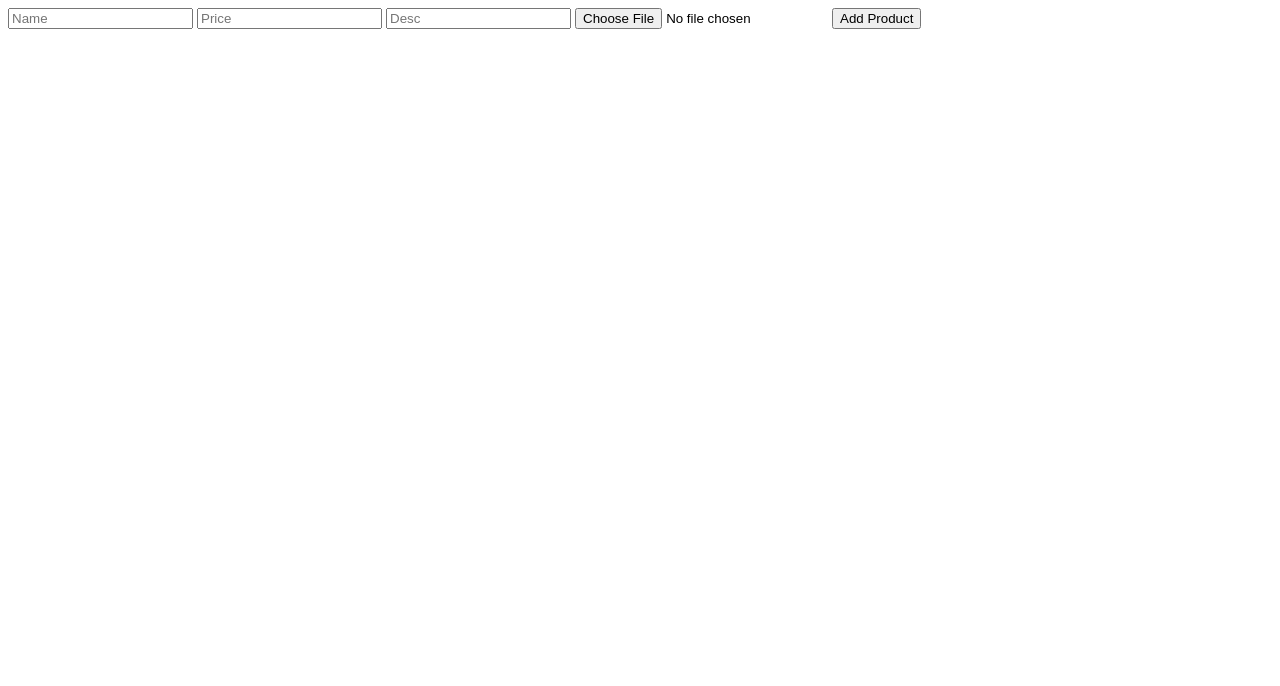
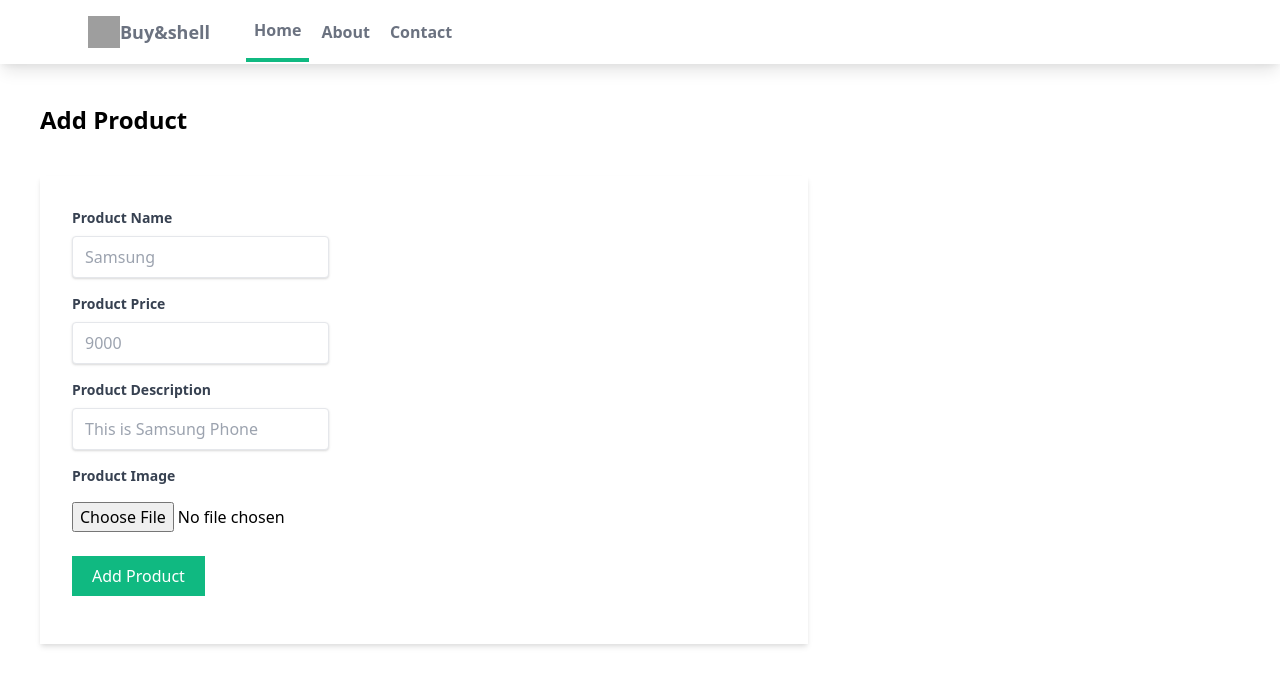
Before and after one commit to yubrajthapa/DjangoFirst, a Django app: page /myapp/products/add/ in a window 1280 px wide. Shown: the top 686 px of the page. Run offline with Django 4.2, Linux system fonts and the light colour scheme; style sheets or scripts are compiled from the project's sources; grey boxes are pictures that could not be loaded.

Commit message:
Add Product

```diff
--- a/myapp/templates/myapp/addproduct.html
+++ b/myapp/templates/myapp/addproduct.html
@@ -1,13 +1,32 @@
-<form method="POST" enctype="multipart/form-data">
+{% extends 'myapp/base.html'%}
+{% block content%}
+<h1 class="text-2xl m-10 font-bold">Add Product </h1>
+
+
+<form  class="w-3/5 bg-white shadow-md m-10 px-8 py-8" method="POST" enctype="multipart/form-data">
     <!--Whenever your form accepts an image mention different attributes called enc type-->
     <!--In Django when we are submitting data via form always use csrf_token before input field-->
     {% csrf_token %}
-    <input placeholder="Name" type= "text" name="name" id="name">
-    <input placeholder="Price" type= "text" name="price" id="price">
-    <input placeholder="Desc" type= "text" name="desc" id="desc">
-    <input placeholder="Image" type= "file" accept="image/*" name="upload" id="upload">
+    <div class="mb-4">
+        <label class="block text-gray-700 text-sm font-bold mb-2" for=""> Product Name</label>
+        <input class="shadow appearance-none border rounded py-2 px-3 mr-10 text-gray-700" placeholder="Samsung" type= "text" name="name" id="name">
+    </div>
+    <div class="mb-4">
+        <label class="block text-gray-700 text-sm font-bold mb-2" for="">Product Price</label>
+        <input class="shadow appearance-none border rounded py-2 px-3 mr-10 text-gray-700" placeholder="9000" type= "text" name="price" id="price">
+    </div>
+   <div class="mb-4">
+        <label class="block text-gray-700 text-sm font-bold mb-2" for="">Product Description</label>
+        <input class="shadow appearance-none border rounded py-2 px-3 mr-10 text-gray-700" placeholder="This is Samsung Phone" type= "text" name="desc" id="desc">
+   </div>
+   <div class="mb-4">
+        <label class="block text-gray-700 text-sm font-bold mb-2" for="">Product Image</label>
+        <input class="py-2" type= "file" accept="image/*" name="upload" id="upload">
+   </div>
+   <div class="mb-4">
     <!--This will only accept the image file type-->
-    <input type="submit" name ="Add Product" value="Add Product" id="">
-
+    <input class="bg-green-500 text-white px-5 py-2" type="submit" name ="Add Product" value="Add Product" id="">
+   </div>
 </form>
+{%endblock%}
 <!--Now we create a view to render this form in views.py-->
```
Also changed, not shown: myapp/templates/myapp/updateproduct.html (added).
